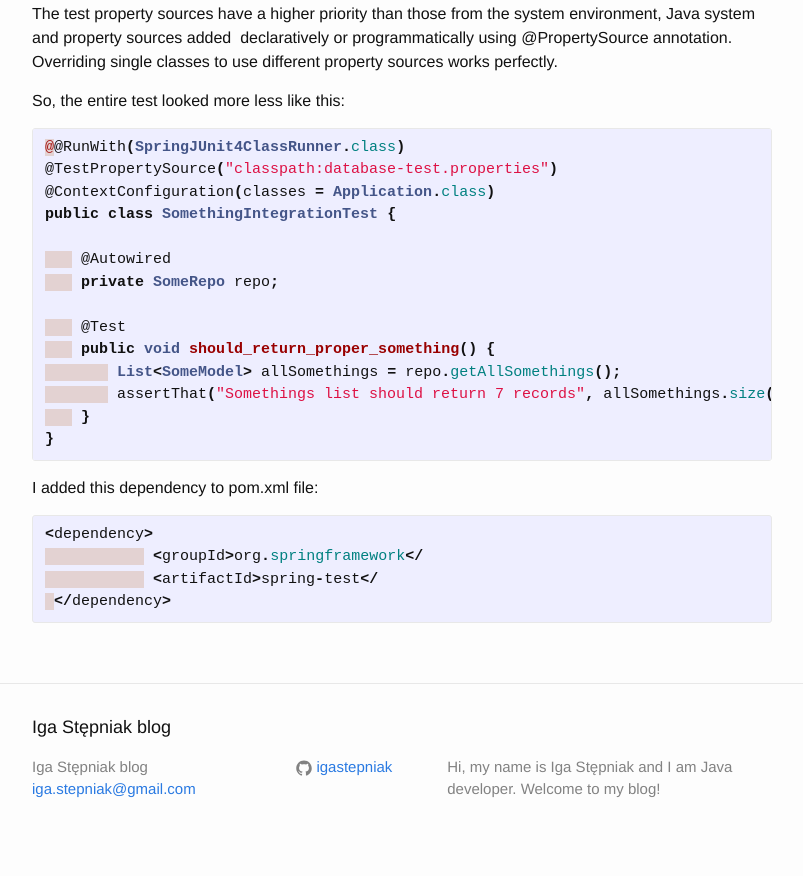
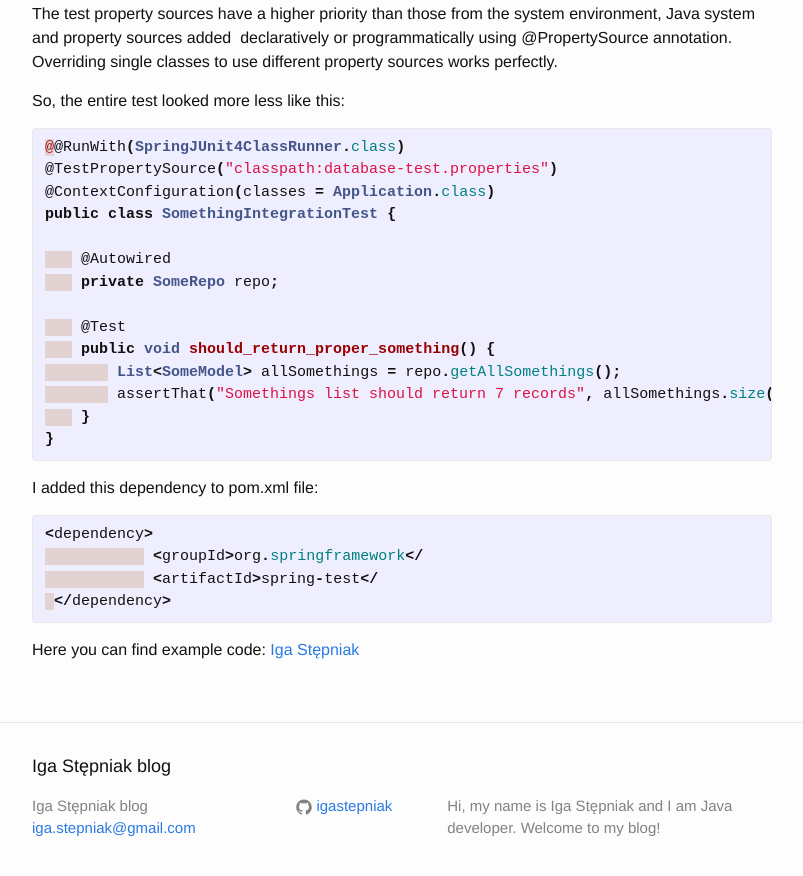
Before and after one commit to igastepniak/blog, a Jekyll site: the page built from _posts/2015-11-17-integration-tests-with-springboot.markdown, in a window 1280 px wide and 900 px high, scrolled down 1469 px. Shown: the top 876 px of the window, without its empty margins (238-1041 px from the left). Built offline with Jekyll 4.4.1, drawn with Linux system fonts in a browser that asks for light colours.

Commit message:
Adds url to project example - spring integration

```diff
--- a/_posts/2015-11-17-integration-tests-with-springboot.markdown
+++ b/_posts/2015-11-17-integration-tests-with-springboot.markdown
@@ -94,3 +94,5 @@ I added this dependency to pom.xml file:
             <artifactId>spring-test</
  </dependency>
 {% endhighlight %}
+
+Here you can find example code: <a href="https://github.com/igastepniak/springIntegration"> Iga Stępniak </a>
```
